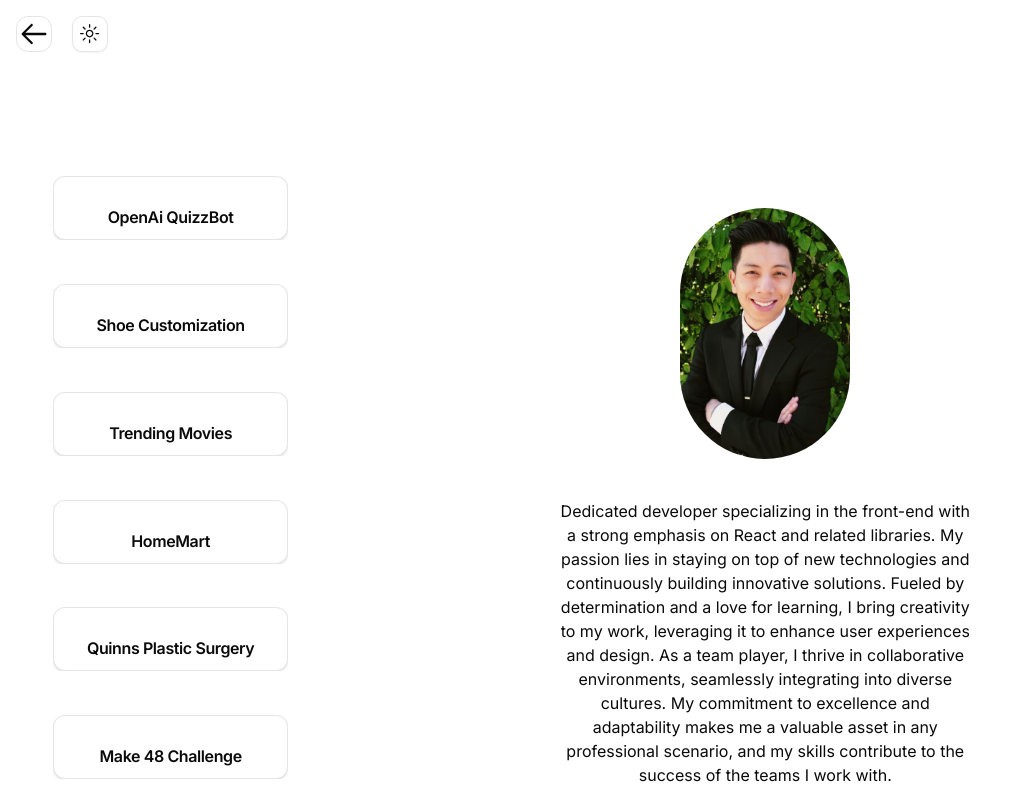
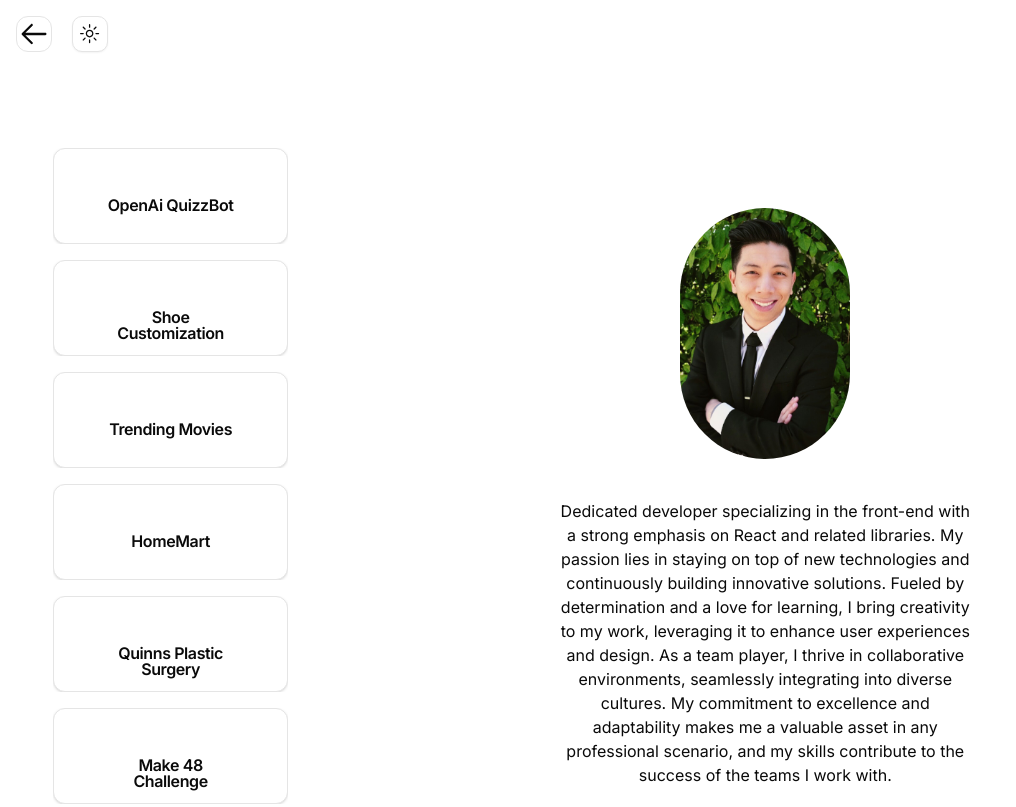
Before and after one commit to Kevetic/Portfolio, a Next.js app: page /projects in a window 1280 px wide. Shown: the whole page, without its empty margins (0-1016 px from the left). Built offline with nearby package versions, Linux system fonts and the light colour scheme.

Commit message:
fixed again

```diff
--- a/app/projects/page.tsx
+++ b/app/projects/page.tsx
@@ -15,7 +15,7 @@ import {
 } from "@/components/ui/hover-card";
 
 import Image from "next/image";
-import { motion } from "framer-motion";
+import { easeInOut, motion } from "framer-motion";
 
 let projectArray = [
   {
@@ -100,12 +100,16 @@ function Projects() {
         initial="hidden"
         transition={{ staggerChildren: 0.4, type: "spring" }}
         whileInView="visible"
-        className="gap-4 lg:flex-col w-full justify-evenly lg:flex md:hidden"
+        className="gap-4 lg:flex-col w-full lg:flex md:hidden"
       >
         {projectArray.map((project, i) => (
           <motion.div
-            whileHover={{ height: "100%", width: "100%" }}
-            className="lg:h-16 lg:overflow-hidden hidden md:flex"
+            whileHover={{
+              height: "50%",
+              width: "40vw",
+              transition: easeInOut,
+            }}
+            className="lg:h-24 lg:overflow-hidden hidden md:flex"
             key={i}
           >
             <ProjectCard
@@ -114,7 +118,7 @@ function Projects() {
               summary={project.summary}
               link={project.projectLink}
               github={project.github}
-              styles={""}
+              styles={"cursor-pointer"}
             />
           </motion.div>
         ))}
@@ -132,7 +136,7 @@ function Projects() {
           initial={{ opacity: 0 }}
           whileInView={{ opacity: 1 }}
           transition={{ duration: 5 }}
-          className="bg-transparent p-5 rounded-xl text-center lg:w-1/2 m-auto"
+          className="bg-transparent p-5 rounded-xl text-center lg:w-6/12 m-auto"
         >
           <>
             <Image
--- a/components/ProjectCard/ProjectCard.tsx
+++ b/components/ProjectCard/ProjectCard.tsx
@@ -24,14 +24,14 @@ function ProjectCard({
   return (
     <Card className={styles}>
       <CardHeader>
-        <CardTitle className="text-center justify-center items-center lg:m-2">
+        <CardTitle className="text-center justify-center items-center lg:m-6">
           {name}
         </CardTitle>
         <CardDescription className="w-full p-2 text-center">
           {summary}
         </CardDescription>
       </CardHeader>
-      <CardContent className="">
+      <CardContent className="max-h-[200px] overflow-hidden">
         <Image
           src={image}
           alt={name}
```
